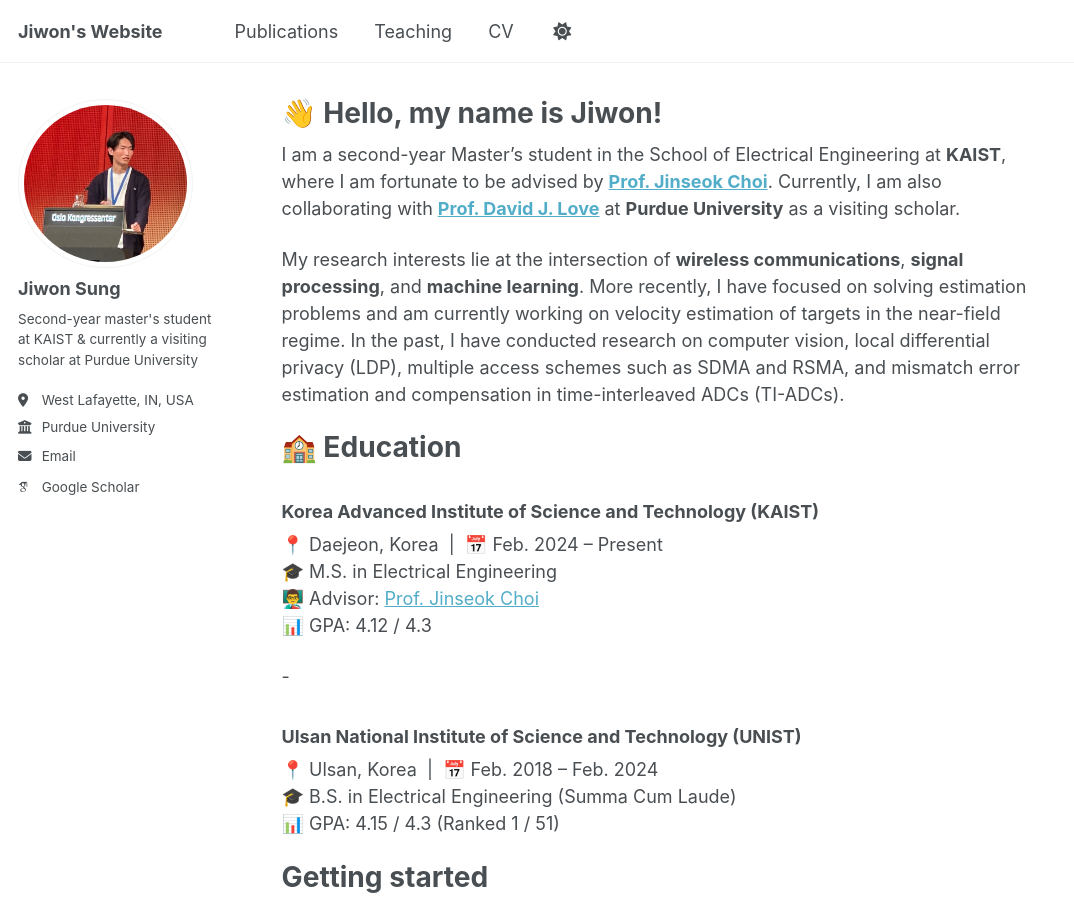
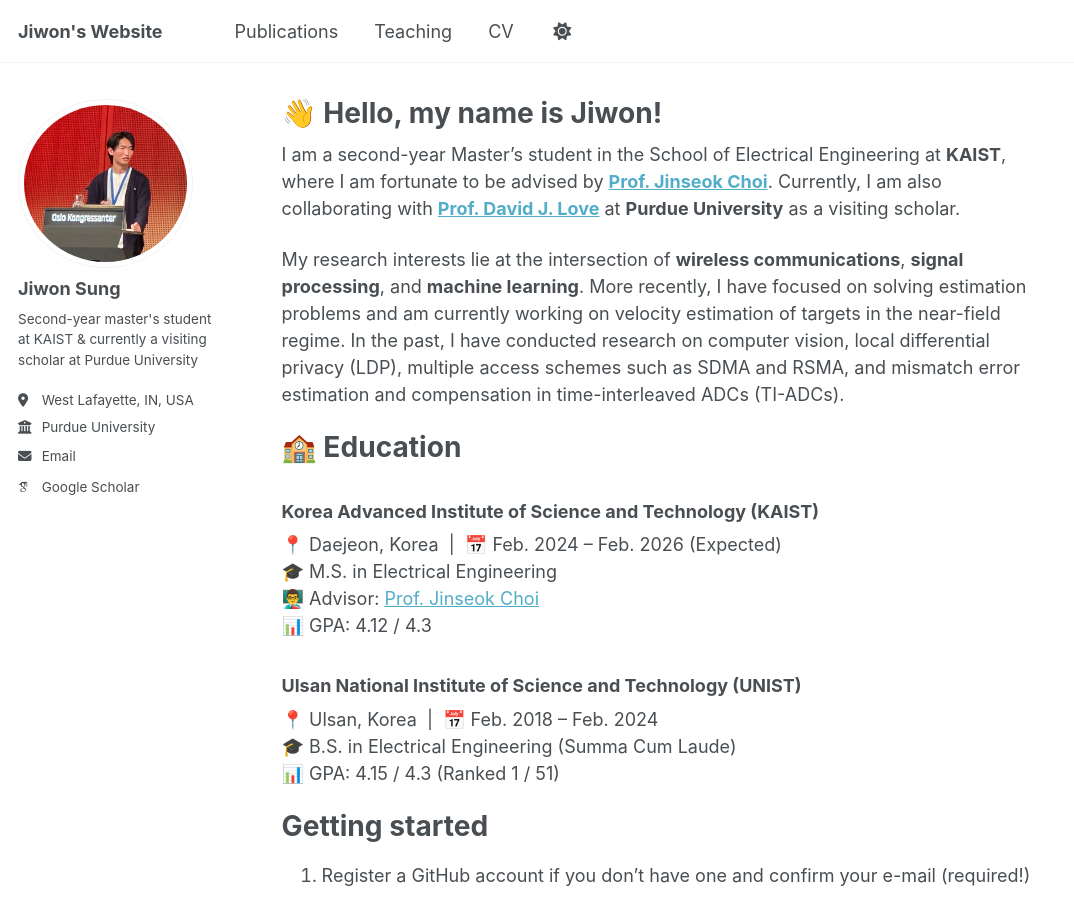
Before and after one commit to sunione/sunione.github.io, a Jekyll site: the page built from _pages/about.md, in a window 1280 px wide and 900 px high. Shown: the whole window, without its empty margins (0-1074 px from the left). Built offline with Jekyll 4.4.1, drawn with Linux system fonts in a browser that asks for light colours; some web fonts are replaced.

Commit message:
about.md

```diff
--- a/_pages/about.md
+++ b/_pages/about.md
@@ -19,12 +19,10 @@ My research interests lie at the intersection of **wireless communications**, **
 🏫 Education
 ======
 ### Korea Advanced Institute of Science and Technology (KAIST)
-📍 Daejeon, Korea &nbsp;|&nbsp; 📅 Feb. 2024 – Present
+📍 Daejeon, Korea &nbsp;|&nbsp; 📅 Feb. 2024 – Feb. 2026 (Expected)
 🎓 M.S. in Electrical Engineering
 👨‍🏫 Advisor: [Prof. Jinseok Choi](https://sic-x.kaist.ac.kr/professor)
 📊 GPA: 4.12 / 4.3
-
--
 
 ### Ulsan National Institute of Science and Technology (UNIST)
 📍 Ulsan, Korea &nbsp;|&nbsp; 📅 Feb. 2018 – Feb. 2024
```
